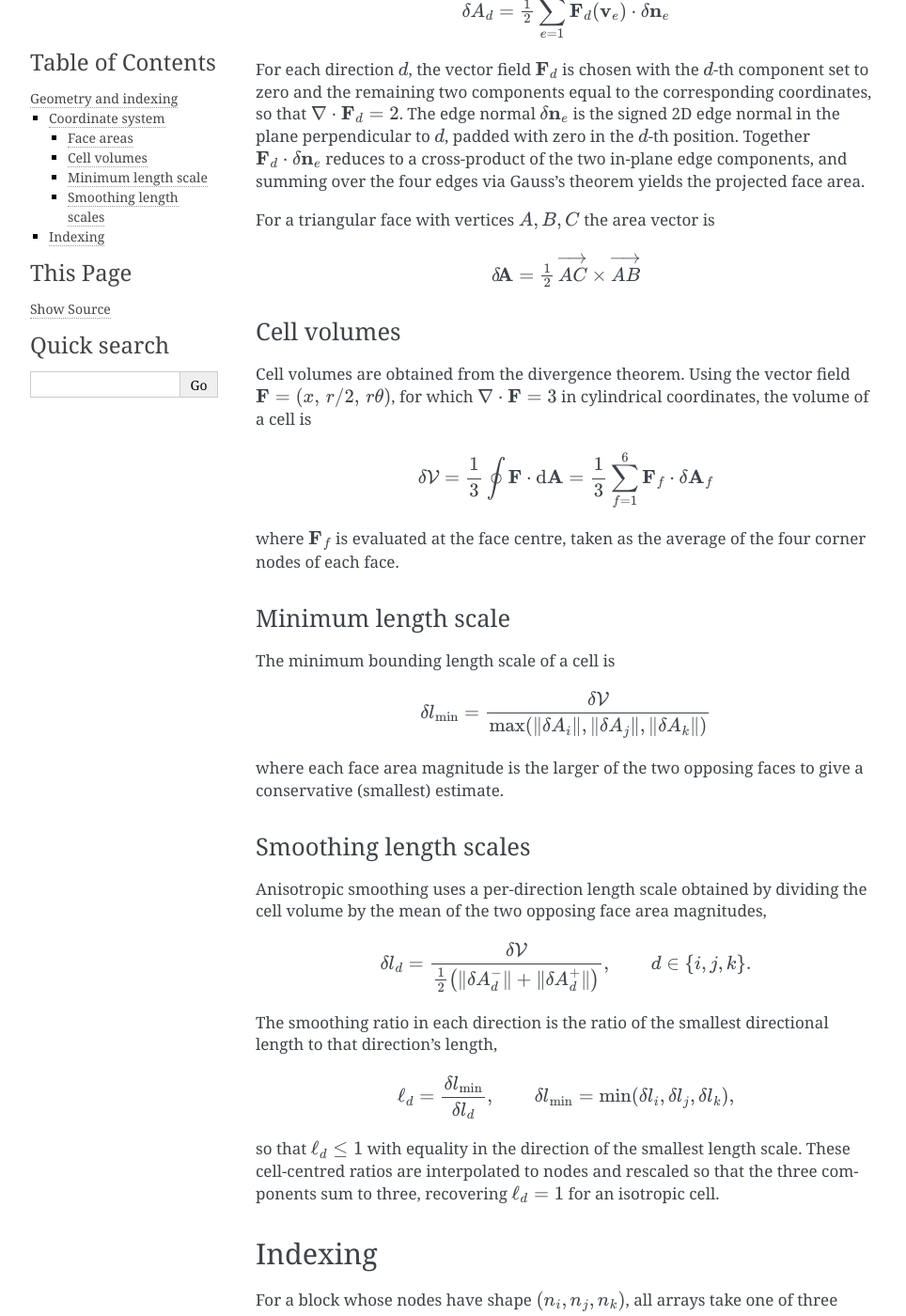
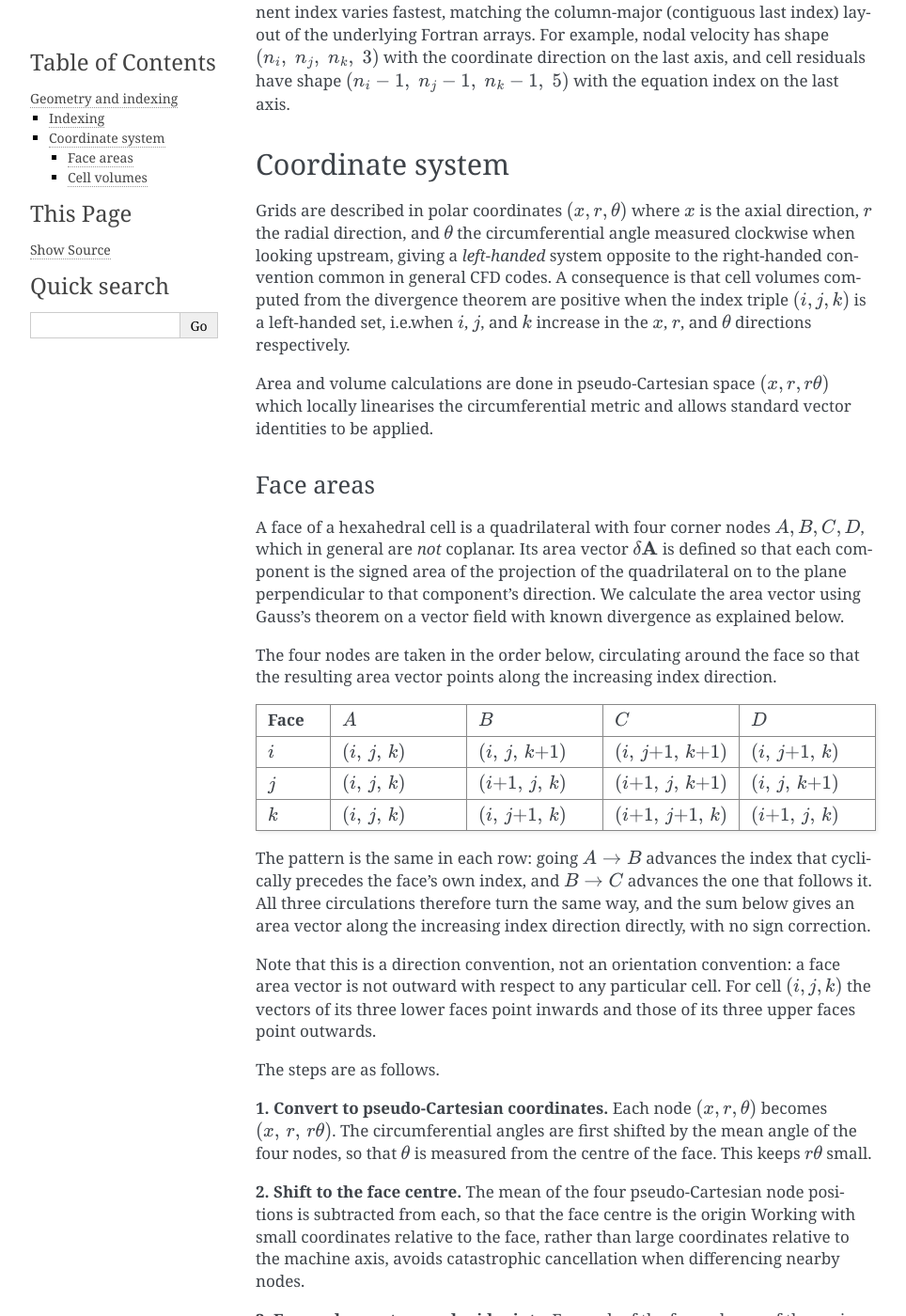
Before and after one commit to jb753/ember, a Sphinx documentation site: the page built from docs/coordinate_system.rst, in a window 1280 px wide and 1400 px high, scrolled down 672 px. Shown: the whole window at 94% size, without its empty margins (148-1112 px from the left). Built offline with Sphinx 7.4.7, drawn with Linux system fonts in a browser that asks for light colours; pages that are not in the unit, such as notebooks, are missing from menus; some of the changed text lies outside the part shown.

Commit message:
Expand face area docs and unify j-face node ordering
Add a tikz figure and a step-by-step derivation of the face area
calculation to the geometry documentation, working through the axial
component of an i face in detail.

Reverse the j-face node circulation in get_dAj so that all three face
types advance the cyclic predecessor of their own index first. Every
circulation then turns the same way and the area vector comes out along
the increasing index direction directly, removing the negation that
previously existed only to compensate for the odd ordering. Output is
unchanged to within summation round-off.

Also correct the cell volume formula, which was written as a plain sum
of fluxes over six faces. That form assumes outward face normals, but
area vectors point along increasing index, so the lower faces of a cell
point inwards. Write it as a difference of upper and lower face fluxes,
matching what get_vol computes.

```diff
--- a/docs/coordinate_system.rst
+++ b/docs/coordinate_system.rst
@@ -1,117 +1,5 @@
 Geometry and indexing
 =====================
-
-Coordinate system
------------------
-
-Grids are described in polar coordinates :math:`(x, r, \theta)` where :math:`x`
-is the axial direction, :math:`r` the radial direction, and :math:`\theta` the
-circumferential angle measured **clockwise when looking upstream**, giving a
-**left-handed** system opposite to the right-handed convention common in general
-CFD codes.  A consequence is that cell volumes computed from the divergence
-theorem are positive when the index triple :math:`(i, j, k)` is a left-handed
-set, i.e.\ when :math:`i`, :math:`j`, and :math:`k` increase in the
-:math:`x`, :math:`r`, and :math:`\theta` directions respectively.
-
-For the
-area and volume calculations the coordinates are first mapped to a
-pseudo-Cartesian space :math:`(x, r, r\theta)` which linearises the
-circumferential metric and allows standard vector identities to be applied.
-The implementations of all calculations below are in ``geometry.f90``.
-
-.. _face-areas:
-
-Face areas
-~~~~~~~~~~
-
-Face area vectors are computed using Gauss's theorem.  Vertices are expressed
-in pseudo-Cartesian coordinates :math:`(x, r, r\theta)` and centred at the
-face centroid to reduce round-off.  Let :math:`\mathbf{v}_e` be the midpoint of edge :math:`e` and
-:math:`\delta\mathbf{v}_e` the vector between its endpoints.  Each
-component :math:`d` of the area vector is
-
-.. math::
-
-    \delta A_d = \tfrac{1}{2}
-        \sum_{e=1}^{4} \mathbf{F}_d(\mathbf{v}_e) \cdot \delta\mathbf{n}_e
-
-For each direction :math:`d`, the vector field :math:`\mathbf{F}_d` is chosen
-with the :math:`d`-th component set to zero and the remaining two components
-equal to the corresponding coordinates, so that
-:math:`\nabla \cdot \mathbf{F}_d = 2`.  The edge normal
-:math:`\delta\mathbf{n}_e` is the signed 2D edge normal in the plane
-perpendicular to :math:`d`, padded with zero in the :math:`d`-th position.
-Together :math:`\mathbf{F}_d \cdot \delta\mathbf{n}_e` reduces to a
-cross-product of the two in-plane edge components, and summing over the four
-edges via Gauss's theorem yields the projected face area.
-
-For a triangular face with vertices :math:`A, B, C` the area vector is
-
-.. math::
-
-    \delta\!\mathbf{A} = \tfrac{1}{2}\,
-        \overrightarrow{AC} \times \overrightarrow{AB}
-
-.. _cell-volumes:
-
-Cell volumes
-~~~~~~~~~~~~
-
-Cell volumes are obtained from the divergence theorem.  Using the vector
-field :math:`\mathbf{F} = (x,\, r/2,\, r\theta)`, for which
-:math:`\nabla \cdot \mathbf{F} = 3` in cylindrical coordinates, the
-volume of a cell is
-
-.. math::
-
-    \delta\mathcal{V} = \frac{1}{3}
-        \oint \mathbf{F} \cdot \mathrm{d}\mathbf{A}
-      = \frac{1}{3} \sum_{f=1}^{6} \mathbf{F}_f \cdot \delta\mathbf{A}_f
-
-where :math:`\mathbf{F}_f` is evaluated at the face centre, taken as the
-average of the four corner nodes of each face.
-
-.. _minimum-length-scale:
-
-Minimum length scale
-~~~~~~~~~~~~~~~~~~~~
-
-The minimum bounding length scale of a cell is
-
-.. math::
-
-    \delta l_\mathrm{min} = \frac{\delta\mathcal{V}}
-        {\max(\|\delta A_i\|, \|\delta A_j\|, \|\delta A_k\|)}
-
-where each face area magnitude is the larger of the two opposing faces
-to give a conservative (smallest) estimate.
-
-.. _smoothing-length-scales:
-
-Smoothing length scales
-~~~~~~~~~~~~~~~~~~~~~~~~
-
-Anisotropic smoothing uses a per-direction length scale obtained by dividing
-the cell volume by the mean of the two opposing face area magnitudes,
-
-.. math::
-
-    \delta l_d = \frac{\delta\mathcal{V}}
-        {\tfrac{1}{2}\left(\|\delta A_d^-\| + \|\delta A_d^+\|\right)},
-        \qquad d \in \{i, j, k\}.
-
-The smoothing ratio in each direction is the ratio of the smallest directional
-length to that direction's length,
-
-.. math::
-
-    \ell_d = \frac{\delta l_\mathrm{min}}{\delta l_d}, \qquad
-        \delta l_\mathrm{min} = \min(\delta l_i, \delta l_j, \delta l_k),
-
-so that :math:`\ell_d \le 1` with equality in the direction of the smallest
-length scale.  These cell-centred ratios are interpolated to nodes and
-rescaled so that the three components sum to three, recovering :math:`\ell_d =
-1` for an isotropic cell.
 
 Indexing
 --------
@@ -163,6 +50,198 @@
 component index varies fastest, matching the column-major (contiguous last
 index) layout of the underlying Fortran arrays.  For example, nodal velocity
 has shape :math:`(n_i,\; n_j,\; n_k,\; 3)` with the coordinate direction on
-the last axis, and cell CFL numbers have shape
+the last axis, and cell residuals have shape
 :math:`(n_i-1,\; n_j-1,\; n_k-1,\; 5)` with the equation index on the last
 axis.
+
+Coordinate system
+-----------------
+
+Grids are described in polar coordinates :math:`(x, r, \theta)` where :math:`x`
+is the axial direction, :math:`r` the radial direction, and :math:`\theta` the
+circumferential angle measured clockwise when looking upstream, giving a
+*left-handed* system opposite to the right-handed convention common in general
+CFD codes.  A consequence is that cell volumes computed from the divergence
+theorem are positive when the index triple :math:`(i, j, k)` is a left-handed
+set, i.e.\ when :math:`i`, :math:`j`, and :math:`k` increase in the
+:math:`x`, :math:`r`, and :math:`\theta` directions respectively.
+
+
+Area and volume calculations are done in pseudo-Cartesian space :math:`(x, r,
+r\theta)` which locally linearises the circumferential metric and allows
+standard vector identities to be applied.
+
+.. _face-areas:
+
+Face areas
+~~~~~~~~~~
+
+A face of a hexahedral cell is a quadrilateral with four corner nodes
+:math:`A, B, C, D`, which in general are *not* coplanar.  Its area vector
+:math:`\delta\mathbf{A}` is defined so that each component is
+the signed area of the projection of the quadrilateral on to the plane
+perpendicular to that component's direction. We calculate the area vector using
+Gauss's theorem on a vector field with known divergence as explained below.
+
+The four nodes are taken in the order below, circulating around the face so
+that the resulting area vector points along the increasing index direction.
+
+.. list-table::
+   :header-rows: 1
+   :widths: 12 22 22 22 22
+
+   * - Face
+     - :math:`A`
+     - :math:`B`
+     - :math:`C`
+     - :math:`D`
+   * - :math:`i`
+     - :math:`(i,\,j,\,k)`
+     - :math:`(i,\,j,\,k{+}1)`
+     - :math:`(i,\,j{+}1,\,k{+}1)`
+     - :math:`(i,\,j{+}1,\,k)`
+   * - :math:`j`
+     - :math:`(i,\,j,\,k)`
+     - :math:`(i{+}1,\,j,\,k)`
+     - :math:`(i{+}1,\,j,\,k{+}1)`
+     - :math:`(i,\,j,\,k{+}1)`
+   * - :math:`k`
+     - :math:`(i,\,j,\,k)`
+     - :math:`(i,\,j{+}1,\,k)`
+     - :math:`(i{+}1,\,j{+}1,\,k)`
+     - :math:`(i{+}1,\,j,\,k)`
+
+The pattern is the same in each row: going :math:`A \to B` advances the index
+that cyclically precedes the face's own index, and :math:`B \to C` advances the
+one that follows it.  All three circulations therefore turn the same way, and
+the sum below gives an area vector along the increasing index direction
+directly, with no sign correction.
+
+Note that this is a direction convention, not an orientation convention: a face
+area vector is not outward with respect to any particular cell.  For cell
+:math:`(i,j,k)` the vectors of its three lower faces point inwards and those of
+its three upper faces point outwards.
+
+The steps are as follows.
+
+**1. Convert to pseudo-Cartesian coordinates.**  Each node
+:math:`(x, r, \theta)` becomes :math:`(x,\, r,\, r\theta)`.  The
+circumferential angles are first shifted by the mean angle of the four nodes,
+so that :math:`\theta` is measured from the centre of the face.  This keeps
+:math:`r\theta` small.
+
+**2. Shift to the face centre.**  The mean of the four pseudo-Cartesian node
+positions is subtracted from each, so that the face centre is the origin
+Working with small coordinates relative to the face,
+rather than large coordinates relative to the machine axis, avoids
+catastrophic cancellation when differencing nearby nodes.
+
+**3. Form edge vectors and midpoints.**  For each of the four edges
+:math:`e` of the perimeter :math:`A \to B \to C \to D \to A`, take the vector
+between its endpoints :math:`\delta\mathbf{x}_e` and the midpoint
+:math:`\mathbf{x}_e`.
+
+**4. Sum around the perimeter.**  Each component :math:`d` of the area vector
+is
+
+.. math::
+
+    \delta A_d = \tfrac{1}{2}
+        \sum_{e=1}^{4} \mathbf{F}_d(\mathbf{x}_e) \cdot \delta\mathbf{n}_{ed}
+
+The vector field :math:`\mathbf{F}_d` has its :math:`d`-th component set to
+zero and the other two equal to the corresponding coordinates, so that within
+the projection plane :math:`\nabla \cdot \mathbf{F}_d = 2`.  The edge normal
+:math:`\delta\mathbf{n}_{ed}` is the edge vector projected on to that same
+plane and rotated by a quarter turn to point out of the polygon, with length
+equal to that of the projected edge.  It therefore depends on :math:`d` as well
+as on :math:`e`, being zero along :math:`d` and in-plane otherwise.
+
+Suppressing the edge index, and writing :math:`\delta x`, :math:`\delta r` and
+:math:`\delta r\theta` for the components of the edge vector :math:`\delta\mathbf{x}_e`,
+
+.. math::
+
+    \begin{aligned}
+    \mathbf{F}_x         &= (0,\; r,\; r\theta)
+        & \delta\mathbf{n}_x &= (0,\; -\delta r\theta,\; \delta r) \\
+    \mathbf{F}_r         &= (x,\; 0,\; r\theta)
+        & \delta\mathbf{n}_r &= (\delta r\theta,\; 0,\; -\delta x) \\
+    \mathbf{F}_{r\theta} &= (x,\; r,\; 0)
+        & \delta\mathbf{n}_{r\theta} &= (-\delta r,\; \delta x,\; 0)
+    \end{aligned}
+
+So :math:`\mathbf{F}_d \cdot \delta\mathbf{n}_{ed}` reduces to the cross product
+of the two in-plane components of :math:`\mathbf{x}_e` and
+:math:`\delta\mathbf{x}_e`.  Restoring the edge index, and writing :math:`x_e`,
+:math:`r_e` and :math:`r\theta_e` for the coordinates of the midpoint of edge
+:math:`e`, the axial component is, for example,
+
+.. math::
+
+    \delta A_x = \tfrac{1}{2} \sum_{e=1}^{4}
+        \bigl( r\theta_e\, \delta r_e
+             - r_e\, \delta r\theta_e \bigr)
+
+Because the nodes were shifted so that the face centre is the origin, each
+term of this sum is the signed area of the triangle joining the face centre to
+edge :math:`e`.  The four triangles tile the projected quadrilateral, and the
+signed areas cancel correctly for a non-convex projection.  The figure below
+shows this for the axial component of an :math:`i` face; the radial and
+circumferential components follow by projecting on to the other two planes.
+
+.. tikz:: _tikz/face_area.tikz
+   :alt: Two-panel diagram. Left, a warped quadrilateral i face with corner nodes A, B, C, D, edge vectors, and its centre marked as the origin. Right, the same face projected on to the r-rtheta plane, divided into four triangles radiating from the centre, with one triangle highlighted to show the edge midpoint, edge vector, and outward edge normal that make up its contribution to the area.
+   :align: center
+   :width: 95%
+
+Nothing in this construction assumes the four nodes are coplanar.  Carrying the
+sum through algebraically collapses it to a cross product of the two diagonals,
+
+.. math::
+
+    \delta\!\mathbf{A} = \tfrac{1}{2}\,
+        \overrightarrow{BD} \times \overrightarrow{AC}
+
+with the diagonals taken in the pseudo-Cartesian coordinates of step 1, so a
+warped face is treated as if the corners were joined by straight diagonals.
+Both sides are built only from differences of node positions, so the shift in
+step 2 leaves the result unchanged; it is a round-off measure, not part of the
+definition.  It does, however, fix the decomposition into triangles above, which
+is only a sum of areas about the face centre once that centre is the origin.
+The code evaluates the perimeter sum rather than this identity
+because the shift to the face centre in step 2 keeps the round-off error small.
+
+Collapsing the quadrilateral to a triangle by letting :math:`D \to A` recovers
+the area vector of a triangular face with vertices :math:`A, B, C`,
+
+.. math::
+
+    \delta\!\mathbf{A} = \tfrac{1}{2}\,
+        \overrightarrow{AC} \times \overrightarrow{AB}
+
+.. _cell-volumes:
+
+Cell volumes
+~~~~~~~~~~~~
+
+Cell volumes are obtained from the divergence theorem.  Using the vector
+field :math:`\mathbf{F} = (x,\, r/2,\, r\theta)`, for which
+:math:`\nabla \cdot \mathbf{F} = 3` in cylindrical coordinates, the
+volume of a cell is
+
+.. math::
+
+    \delta\mathcal{V} = \frac{1}{3}
+        \oint \mathbf{F} \cdot \mathrm{d}\mathbf{A}
+      = \frac{1}{3} \sum_{d \,\in\, \{i,\,j,\,k\}}
+        \bigl( \mathbf{F}_{d}^{+} \cdot \delta\mathbf{A}_{d}^{+}
+             - \mathbf{F}_{d}^{-} \cdot \delta\mathbf{A}_{d}^{-} \bigr)
+
+where :math:`\mathbf{F}_f` is evaluated at the face centre, taken as the
+average of the four corner nodes of each face, and the superscripts
+:math:`-` and :math:`+` denote the lower and upper face of the cell in each
+index direction.  The lower face contributions are subtracted because, by the
+convention of the previous section, every :math:`\delta\mathbf{A}` points along
+the increasing index direction and so the lower face vectors point into the
+cell rather than out of it.
```
Also changed, not shown: other parts of docs/coordinate_system.rst (+0 -1 lines), docs/_static/_tikz/face_area_3e66fa53a192.svg (added), 3 other files.
